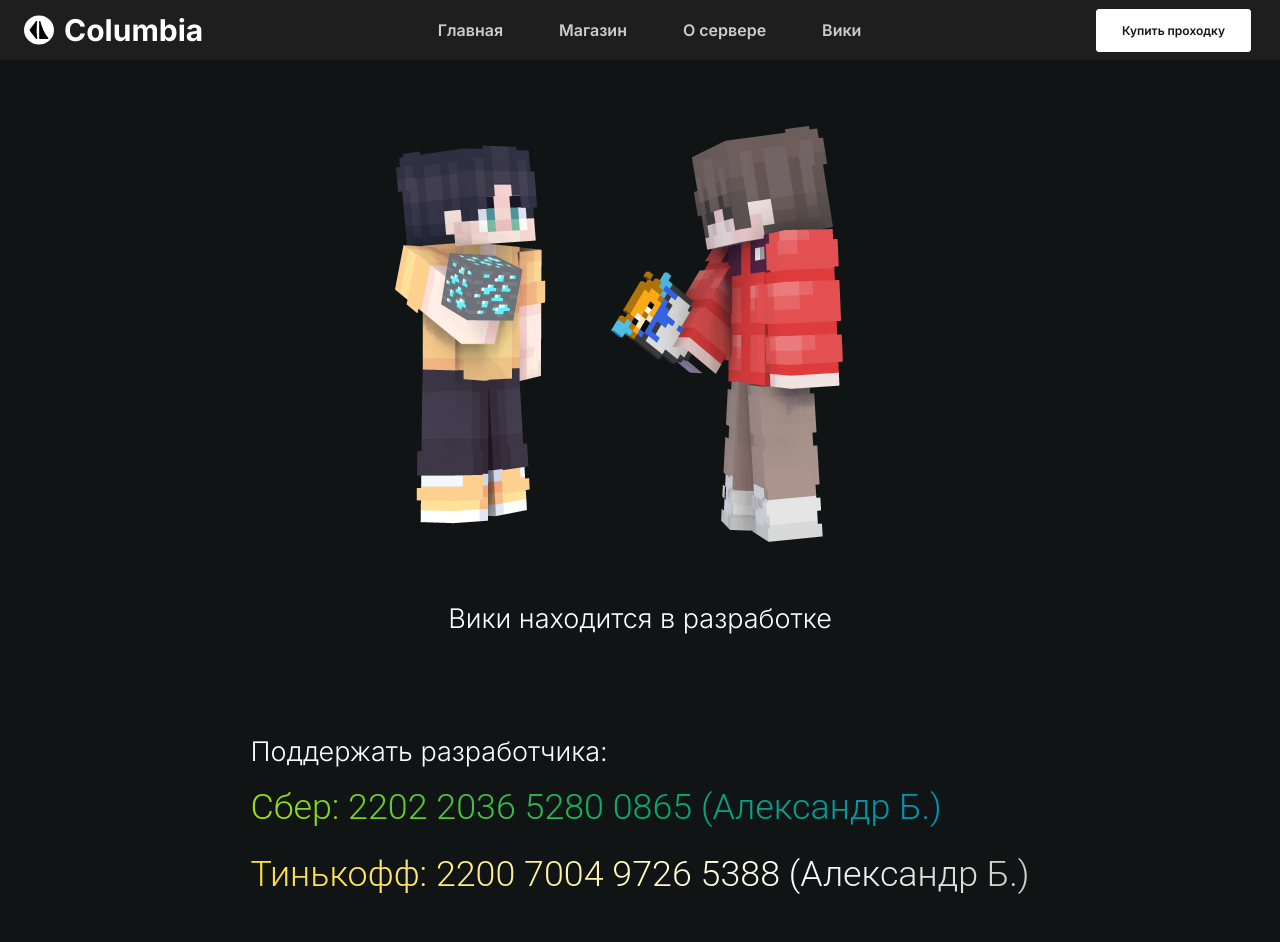
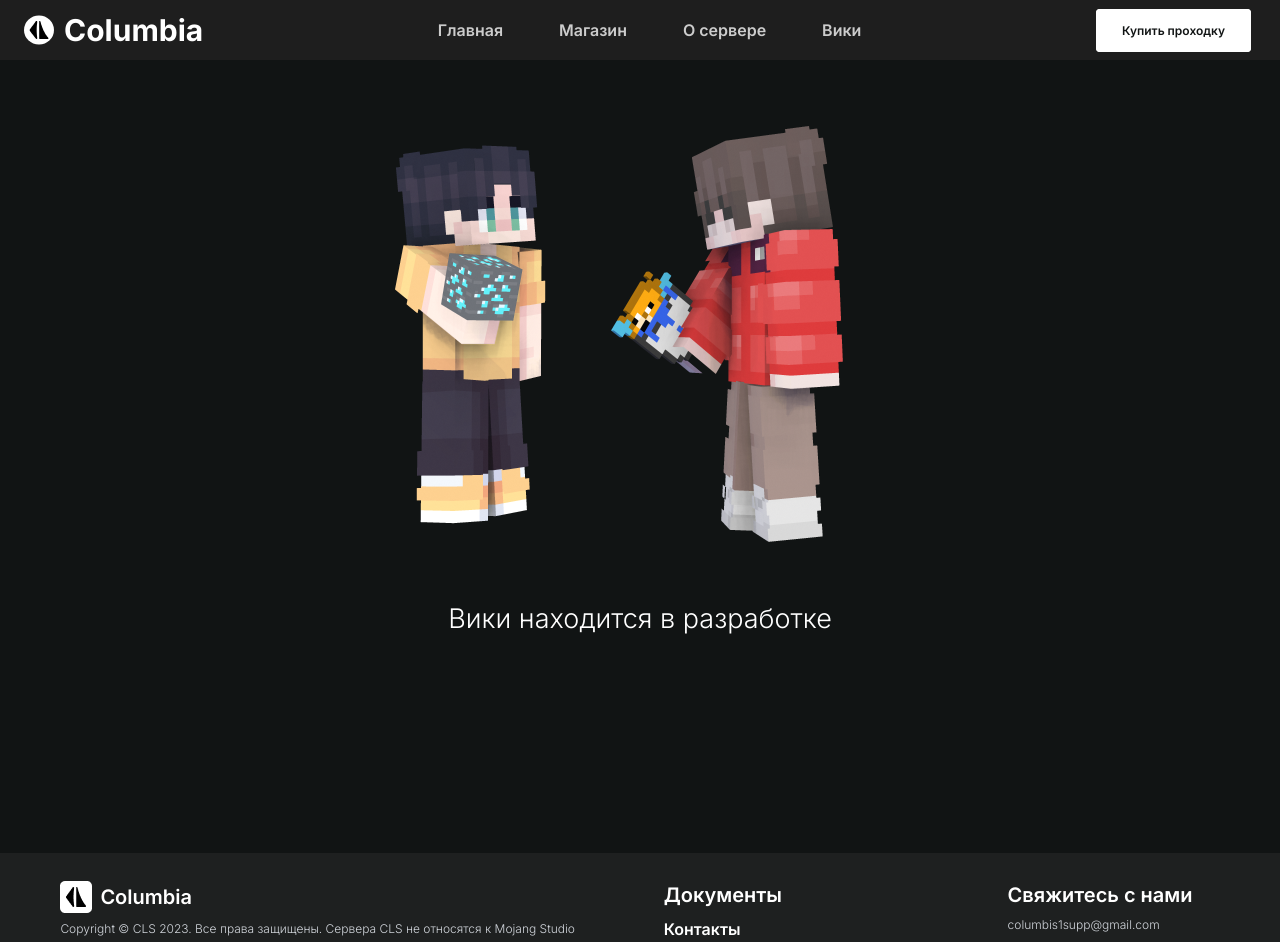
Before and after one commit to Softgod4/Columbia-minecraft, a Next.js app: page /wiki in a window 1280 px wide. Shown: the top 942 px of the page. Built offline with nearby package versions, Linux system fonts and the light colour scheme; no server answers.

Commit message:
убрана поддержка разработчика

```diff
--- a/app/market/page.tsx
+++ b/app/market/page.tsx
@@ -37,7 +37,7 @@ export default function Market() {
       { name: 'PLUS 12 МЕСЯЦ', price: 875.00, desc: 'Данный товар не является проходкой на сервера cls. Покупая данный товар вы получаете некоторые превелегии на 12 месяцев. Список привилегий: • Значек в табе на сервере. • Роль в сервере Discrord. • Вход на заполненный сервер. • Доступ к экслюзивному чату. (возрату не подлежит)', link: 'https://yookassa.ru/my/i/ZNf270Nk6nft/l'},
 
       { name: 'РАЗБАН НА СЕРВЕРЕ', price: 599.00, desc: 'Покупая данный товар вы получаете прощение за ваши грехи которые вы сотворили на сервере cls. Покупка данного товара не ограничена, возрату не подлежит.', link: 'https://yookassa.ru/my/i/ZNf3JruuffRb/l' },
-      { name: 'Поддержать разраба', price: 1.00, desc: 'Поддерживайте хоть на один рубль. Самые большие донаты будут стоять на доске почета (вики). Возврату не подлежит.', link: '/wiki' },
+    //   { name: 'Поддержать разраба', price: 1.00, desc: 'Поддерживайте хоть на один рубль. Самые большие донаты будут стоять на доске почета (вики). Возврату не подлежит.', link: '/wiki' },
   ];
 
   const filteredProducts = products.filter(product =>
@@ -112,7 +112,6 @@ export default function Market() {
     </>
   )
 }
-
 
 interface ModalProps {
   active: boolean;
--- a/app/wiki/page.tsx
+++ b/app/wiki/page.tsx
@@ -7,12 +7,12 @@ export default function Wiki() {
                 <img src="/big-icon.png" alt="" />
                 <h2 className="h2_title mt-12 mb-24">Вики находится в разработке</h2>
 
-                <div>
+                {/* <div>
                     <h2 className="h2_title mb-4">Поддержать разработчика:</h2>
 
                         <p className={styles.sber}>Сбер: 2202 2036 5280 0865 (Александр Б.)</p>
                         <p className={styles.tinkoff}>Тинькофф: 2200 7004 9726 5388 (Александр Б.)</p>
-                </div>
+                </div> */}
             </div>
         </section>
     )
```
